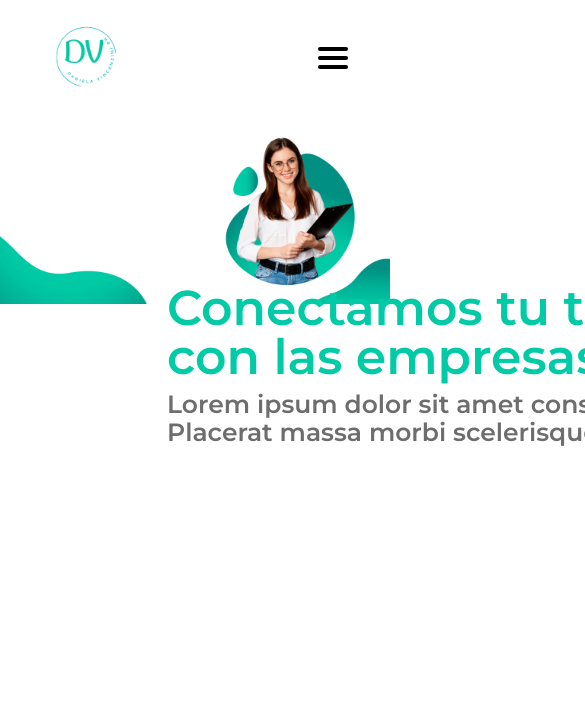
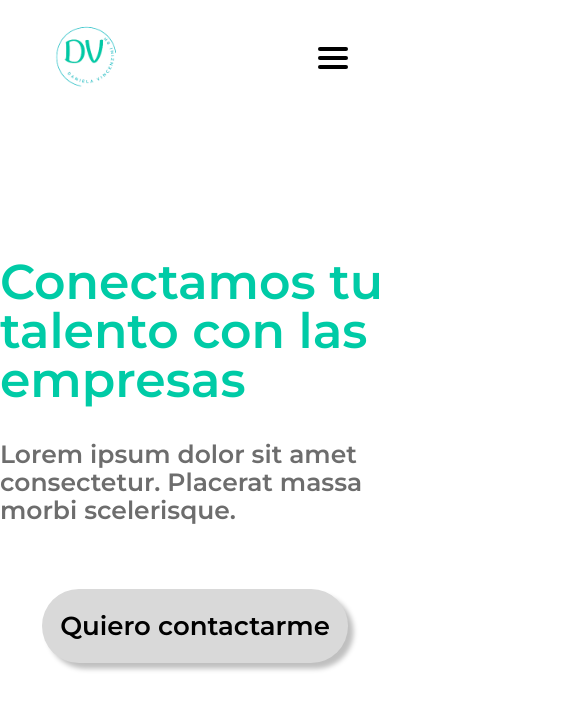
Before and after one commit to ChristianMagallanes24/proyectodaniela, a React (Create React App) app: page / in a window 390 px wide. Shown: the top 710 px of the page, 585 px wide, since content can reach past the window. Built offline with nearby package versions, Linux system fonts and the light colour scheme.

Commit message:
se modifico el header, se quito la imagen de fondo del header ya que al momento de hacerse responsive no queda igual como plantean los diseñadores, se debe pedir la imagen suelta que se muestra en alta

```diff
--- a/src/App.js
+++ b/src/App.js
@@ -1,4 +1,3 @@
-
 import './App.scss';
 import Header from './components/Header/Header';
 import Navbar from './components/NavBar/NavBar';
--- a/src/components/Header/Header.jsx
+++ b/src/components/Header/Header.jsx
@@ -1,14 +1,25 @@
 import React from 'react';
-import miHero from '../../assets/hero2.jpeg';
+
 
 const Header = () => {
   return (
     <header className='header'>
-      <img className='hero' src={miHero} alt="hero" />
+     {/* Información del header */}
       <div className='header-info'>
-        <h1 className='titulo'>Conectamos tu talento con las empresas</h1>
+
+       <div className='header-text'>
+       <div>
+       <h1 className='titulo'>Conectamos tu talento con las empresas</h1>
+       </div>
+
+        <div>
         <p className='parrafo-header'>Lorem ipsum dolor sit amet consectetur. Placerat massa morbi scelerisque.</p>
+        </div>
+       </div>
+
+      <button className='btn-header'>Quiero contactarme</button>
       </div>
+      {/* imagen del header */}
       <div>
       </div>
     </header>
--- a/src/components/Header/_Header.scss
+++ b/src/components/Header/_Header.scss
@@ -1,21 +1,24 @@
 .header {
+  display: flex;
+  justify-content: center;
   height: 681px;
-  width: auto;
-  position: relative; /* Agregado para establecer un contexto de posición */
-  flex-shrink: 0;
-  .hero {
-    width: 100%;
-    height: auto;
-  }
 
   .header-info {
-    position: absolute;
-    top: 164px;
-    left: 0;
-    width: 781px;
-    padding-left: 167px;
-    padding-bottom: 167px;
+    display: flex;
+    max-width: 628.594px;
+    flex-direction: column;
+    justify-content: center;
+    align-items: center;
+    gap: 49.219px;
+    flex: 1 0 0;
 
+    .header-text {
+      display: flex;
+      max-width: 628.594px;
+      flex-direction: column;
+      align-items: flex-start;
+      gap: 26.719px;
+    }
 
     .titulo {
       color: #00CBA6;
@@ -34,11 +37,24 @@
       font-weight: 400;
       line-height: 28px;
     }
+
+    .btn-header {
+      color: #000;
+      font-feature-settings: 'clig' off, 'liga' off;
+      border: none;
+      border-radius: 42.188px;
+      background: #D9D9D9;
+      box-shadow: 5.625px 5.625px 5.625px 0px rgba(0, 0, 0, 0.25);
+      padding: 23.906px 18.281px;
+      font-family: Montserrat;
+      font-size: 26px;
+      font-style: normal;
+      font-weight: 700;
+      line-height: 26px;
+    }
   }
 }
 
 
 
-@media (max-width: 870px) {
-
-}
+@media (max-width: 870px) {}
--- a/src/components/NavBar/_NavBar.scss
+++ b/src/components/NavBar/_NavBar.scss
@@ -2,14 +2,11 @@
   background: #ffffff;
   position: sticky;
   top: 0;
-
   display: flex;
   justify-content: space-between;
   align-items: center;
   z-index: 1;
   padding: 20px 27px;
-
-
 }
 
 .nav_logo {
@@ -70,6 +67,7 @@
 
   .nav_items.open {
     transform: translateX(0) !important;
+    cursor: pointer;
   }
 
   .nav_toggle {
--- a/src/index.scss
+++ b/src/index.scss
@@ -1,4 +1,4 @@
+@import "./components/NavBar/NavBar";
 @import "./components/Header/Header";
-@import "./components/NavBar/NavBar";
 //Estilos de boostrap
 @import 'bootstrap/dist/css/bootstrap.min.css';
```
